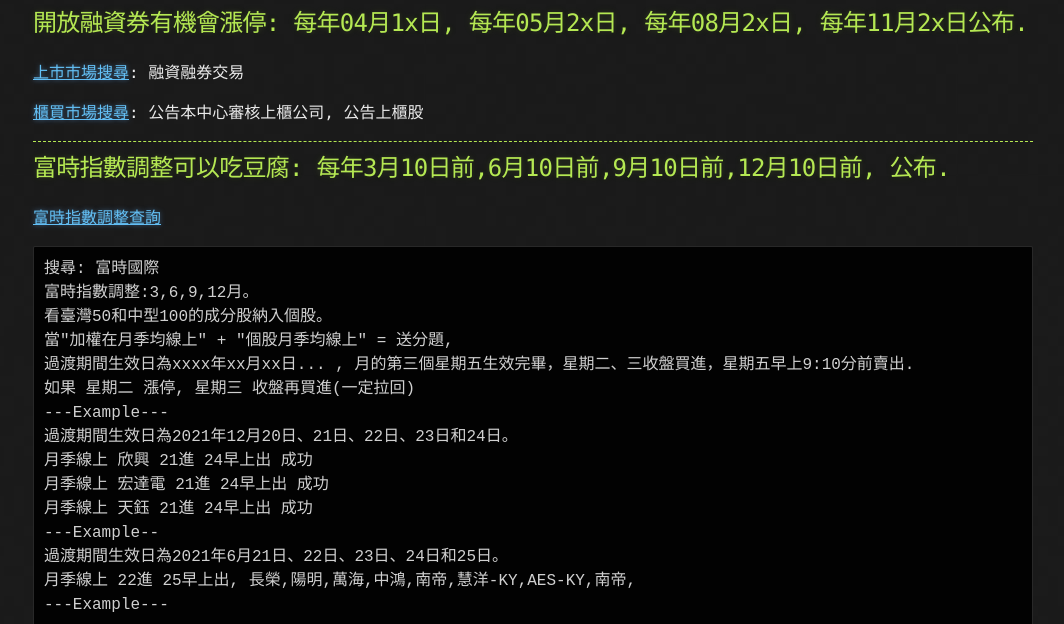
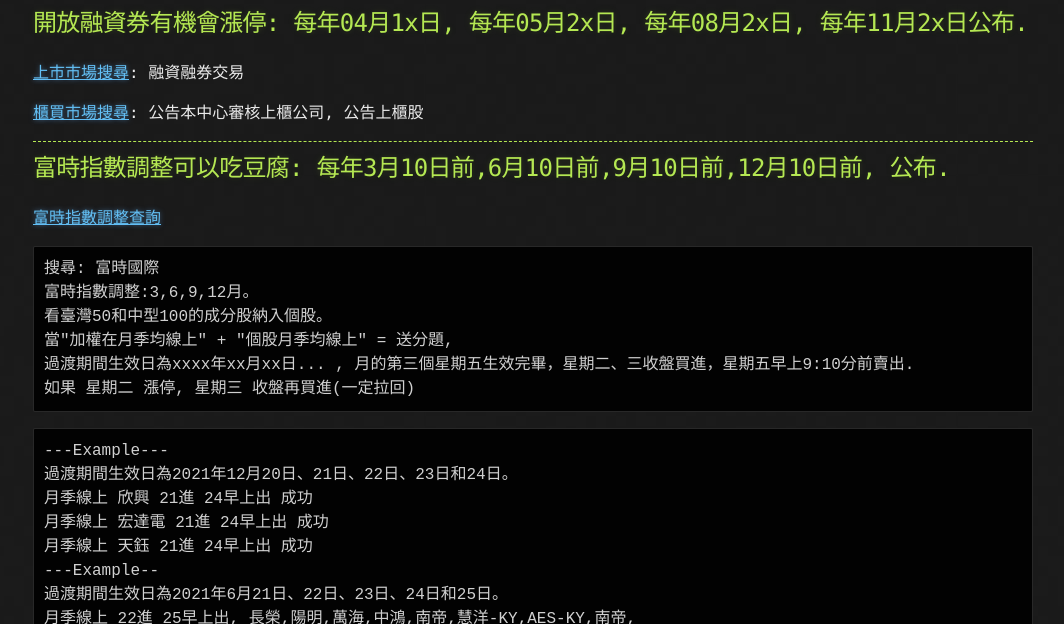
Before and after one commit to lepg5487/Stock_God, a Jekyll site: the page built from experience.md, in a window 1280 px wide and 1400 px high, scrolled down 3017 px, cut to the strip 0-624 px from the top of the window. Shown: the whole strip, without its empty margins (107-1171 px from the left). Built offline with Jekyll 4.4.1, drawn with Linux system fonts in a browser that asks for light colours; our own code applies the rules of GitHub Pages for plain Markdown files; some of the changed text lies outside the part shown.

Commit message:
Update experience.md

````diff
--- a/experience.md
+++ b/experience.md
@@ -129,6 +129,8 @@
 當"加權在月季均線上" + "個股月季均線上" = 送分題,
 過渡期間生效日為xxxx年xx月xx日... , 月的第三個星期五生效完畢，星期二、三收盤買進，星期五早上9:10分前賣出.
 如果 星期二 漲停, 星期三 收盤再買進(一定拉回)
+```
+```
 ---Example---
 過渡期間生效日為2021年12月20日、21日、22日、23日和24日。
 月季線上 欣興 21進 24早上出 成功
@@ -137,7 +139,6 @@
 ---Example--
 過渡期間生效日為2021年6月21日、22日、23日、24日和25日。
 月季線上 22進 25早上出, 長榮,陽明,萬海,中鴻,南帝,慧洋-KY,AES-KY,南帝,
----Example---
 ```
 ![image](https://user-images.githubusercontent.com/26459046/204029424-75b3d5d1-42ec-45cc-a2b2-071dac4ed960.png)
 
@@ -159,7 +160,7 @@
 
 Step 5: 搜尋 `will take place as of the close`, 後面可以知道什麼時候生效.
 
-#### 買點不一定, 但是賣點一定是生效前一天.
+#### 買點不一定, 但是***賣點***一定是生效前一天.
 ```
 ---Example--
 發布時間︰民國 111年02月10日 14:33, 3月1日開盤生效。加權月季盤整.
````
